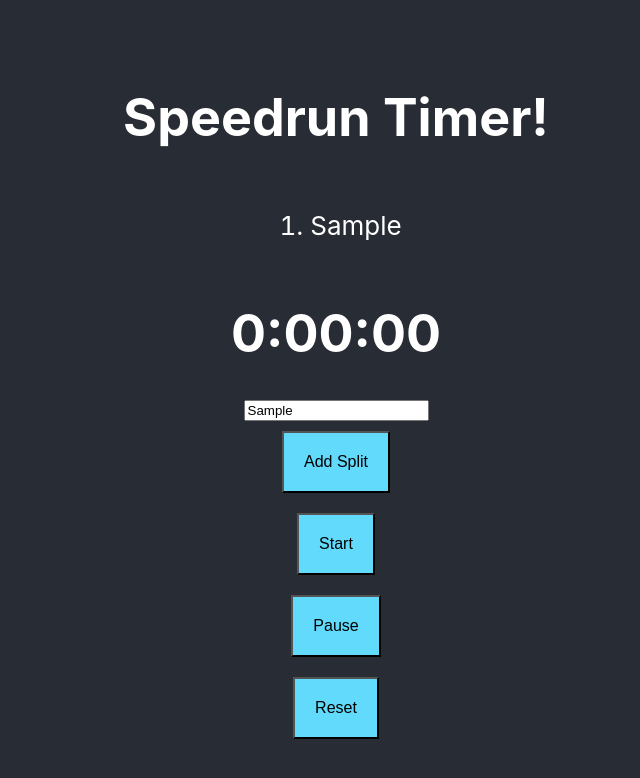
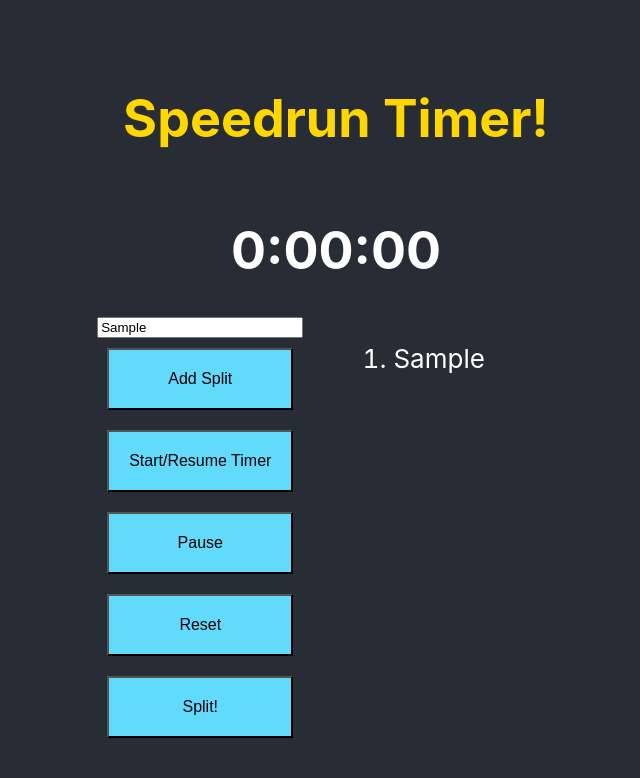
Before and after one commit to NathanLouE/splits, a React (Create React App) app: page / in a window 1280 px wide. Both pictures are taken after typing "Sample" into the empty fields and a click on the button "Add Split". Shown: the top 778 px of the page, without its empty margins (304-944 px from the left). Built offline with nearby package versions, Linux system fonts and the light colour scheme.

Commit message:
working splits/style

```diff
--- a/src/App.css
+++ b/src/App.css
@@ -45,5 +45,5 @@ button {
 }
 
 ol {
-  text-align: left;
+  flex-direction: row;
 }
--- a/src/components/App.jsx
+++ b/src/components/App.jsx
@@ -17,7 +17,7 @@ class App extends Component {
       hours: 0, // responsible for hours
       secondsCounting: 0,
       split: [],
-      timerOn: false
+      splitTimer: []
     };
     this.handleChange = this.handleChange.bind(this);
     this.tick = this.tick.bind(this);
@@ -25,7 +25,8 @@ class App extends Component {
     this.pauseCount = this.pauseCount.bind(this);
     this.resetCount = this.resetCount.bind(this);
     this.pushSplit = this.pushSplit.bind(this);
-    this.pullSplit = this.pullSplit.bind(this)
+    this.pushSplitTime = this.pushSplitTime.bind(this);
+    this.pullSplit = this.pullSplit.bind(this);
   }
     handleChange(event) {
       this.setState({
@@ -64,14 +65,20 @@ class App extends Component {
       let time = this.state.minutes;
       this.secondsRemaining = time * 60;
       this.setState({timerOn: true})
+      document.getElementById("startBut").disabled = true;
+      document.getElementById("splitBut").disabled = false;
     }
 
     pauseCount() {
       clearInterval(this.intervalHandle)
+      this.setState({timerOn: false})
+      document.getElementById("startBut").disabled = false;
     }
 
     resetCount() {
       clearInterval(this.intervalHandle);
+      this.setState({timerOn: false})
+      document.getElementById("startBut").disabled = false;
       this.setState({
         seconds: "0" + 0,
         minutes: "0" + 0,
@@ -80,43 +87,52 @@ class App extends Component {
       })
     }
 
+    pushSplitTime() {
+      let splitTime = this.state.splitTimer;
+      splitTime.push(this.state.hours + ':' + this.state.minutes + ':' + this.state.seconds);
+      this.setState({splitTimer: splitTime})
+    }
+
     pushSplit() {
       let splitList = this.state.split;
       splitList.push(document.getElementById("split").value)
-      this.setState({
-        split: splitList
-      })
+      this.setState({split: splitList})
       console.log(splitList);
     }
 
     pullSplit() {
       let splitList = document.getElementById("split").value;
-      splitList.removeChild(splitList.childNodes[splitList.length - 1]);
-    }
-
-    split() {
-      let hr = Math.floor((this.state.secondsCounting / 60) / 60)
-      let min = Math.floor(this.state.secondsCounting / 60);
-      let sec = this.state.secondsCounting - min * 60;
-      return <p>{hr} : {min} : {sec}</p>
+      splitList.pop();
     }
 
   render() {
     const splitList = this.state.split.map(split => {
-        return <li id="split">{split}</li>;
+        return <li key={split.id}>{split}</li>;
       });
+    const splitTimer = this.state.splitTimer.map(splitTime=> {
+      return <li key={splitTime.id}>{splitTime}</li>
+    })
     console.log(splitList);
     return (
       <div className="App">
         <header className="App-header">
-          <h1>Speedrun Timer!</h1>
-          <ol>{splitList}</ol>
+          <h1 style={{color: 'gold'}}>Speedrun Timer!</h1>
           <Timer hours={this.state.hours} minutes={this.state.minutes} seconds={this.state.seconds} />
-          <input placeholder="Enter splits here!" id="split"></input>
-          <button onClick={this.pushSplit}>Add Split</button>
-          <StartButton startCount={this.startCount} />
-          <PauseButton pauseCount={this.pauseCount} />
-          <ResetButton resetCount={this.resetCount} />
+          <div id='container' style={{display: 'flex', flexDirection: 'row', justifyContent: 'space-around'}}>
+            <div id='butContainer' style={{display: 'flex', flexDirection: 'column', justifyContent: 'space-between'}}>
+            <input placeholder="Enter splits here!" id="split"></input>
+            <button id='splitBut' onClick={this.pushSplit}>Add Split</button>
+              <StartButton startCount={this.startCount} />
+              <PauseButton pauseCount={this.pauseCount} />
+              <ResetButton resetCount={this.resetCount} />
+              <SplitButton pushSplitTime={this.pushSplitTime} />
+            </div>
+
+            <div id='splitContainer' style={{display: 'flex', flexDirection: 'row', justifyContent: 'space-between'}}>
+              <ol id='splitList' style={{marginRight: 50, marginLeft: 50}}>{splitList}</ol>
+              <ol id="splitTimer" style={{}}>{splitTimer}</ol>
+            </div>
+          </div>
         </header>
       </div>
     );
--- a/src/components/SplitButton.jsx
+++ b/src/components/SplitButton.jsx
@@ -3,7 +3,7 @@ import React, { Component } from "react";
 class SplitButton extends Component {
     render() {
         return(
-            <button onClick={this.props.split}>Split!</button>
+            <button id="splitBut" onClick={this.props.pushSplitTime}>Split!</button>
         )
     }
 }
--- a/src/components/StartButton.jsx
+++ b/src/components/StartButton.jsx
@@ -3,7 +3,7 @@ import React, { Component } from "react";
 class StartButton extends Component {
   render() {
     return (
-      <button onClick={this.props.startCount}>Start</button>
+      <button id='startBut' onClick={this.props.startCount}>Start/Resume Timer</button>
     )
   }
 }
```
